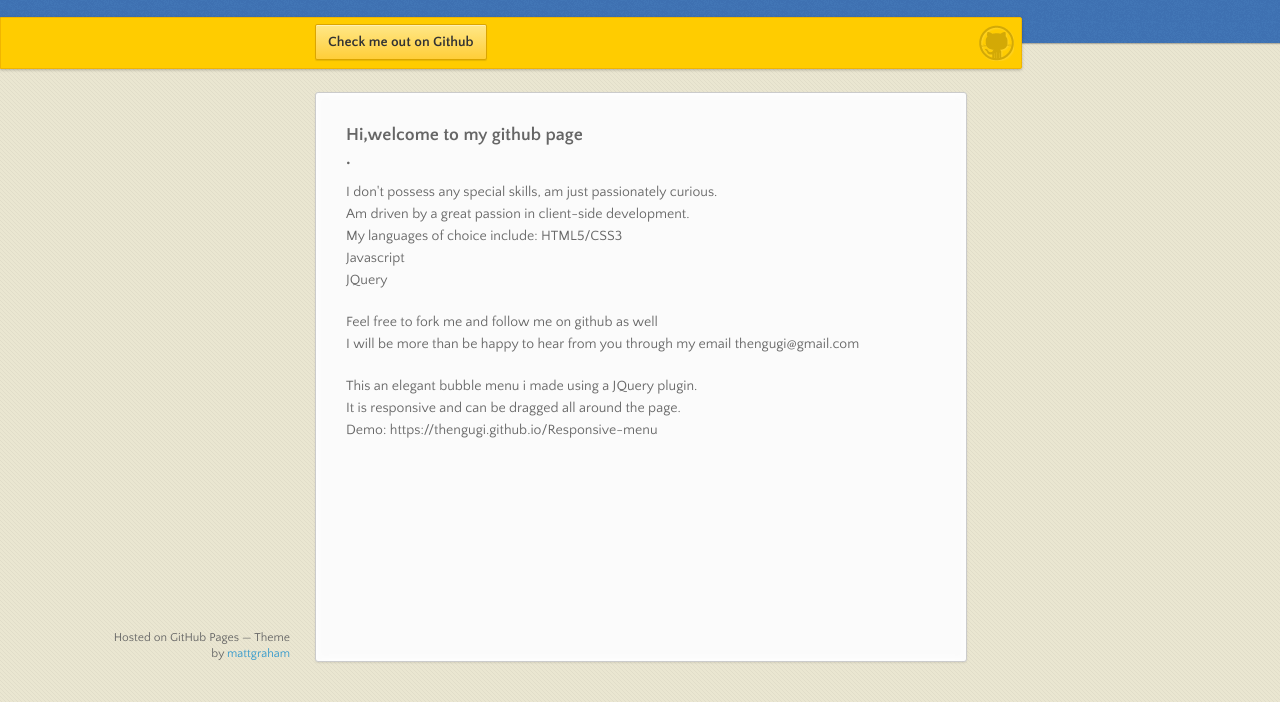
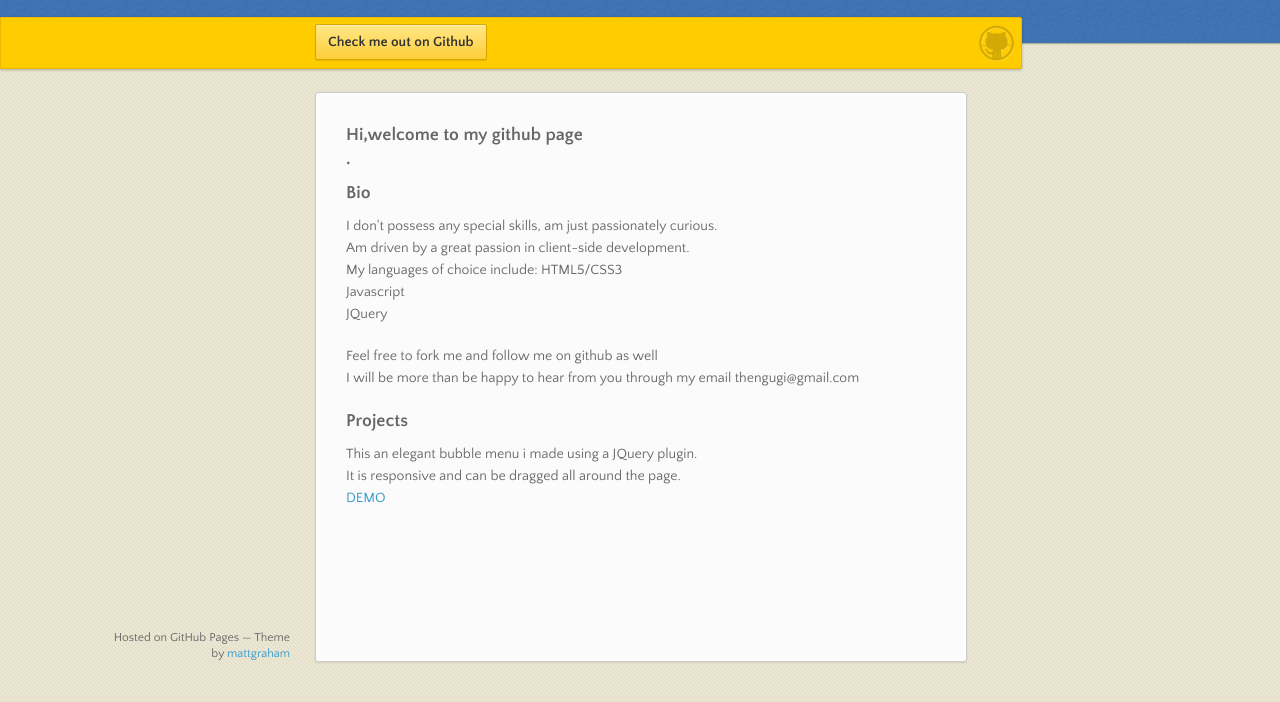
Before and after one commit to thengugi/thengugi.github.io, a plain HTML site: page index.html in a window 1280 px wide. Shown: the part 98-800 px from the top of the page. Drawn offline with nearby package versions, Linux system fonts and the light colour scheme.

Commit message:
modification-all

```diff
--- a/index.html
+++ b/index.html
@@ -5,7 +5,7 @@
     <meta charset="utf-8">
     <meta http-equiv="X-UA-Compatible" content="chrome=1">
     <title>thengugi.github.io</title>
-    <link rel="shortcut icon" type="image/png" href="images/icon.png">
+    <link rel="shortcut icon" type="../image/png" href="images/icon.png">
     <link rel="stylesheet" href="stylesheets/styles.css">
     <link rel="stylesheet" href="stylesheets/pygment_trac.css">
     <script src="https://ajax.googleapis.com/ajax/libs/jquery/1.7.1/jquery.min.js"></script>
@@ -36,6 +36,8 @@
       <section>
         <h3>
 <a name="welcome-to-github-pages" class="anchor" href="#welcome-to-github-pages"><span class="octicon octicon-link"></span></a>Hi,welcome to my github page</br>.</h3>
+
+      <h3>Bio</h3>
       <p>
         I don't possess any special skills, am just passionately curious.</br>
         Am driven by a great passion in client-side development.</br> My languages of choice
@@ -47,10 +49,12 @@
         hear from you through my email <span>thengugi@gmail.com</span>
       </p>
 
+      <h3>Projects</h3>
+
       <p>
         This an elegant bubble menu i made using a JQuery plugin.</br>
         It is responsive and can be dragged all around the page.</br>
-        Demo: https://thengugi.github.io/Responsive-menu
+        <a href="https://thengugi.github.io/Responsive-menu">DEMO</a>
       </p>
 
       </section>
```
